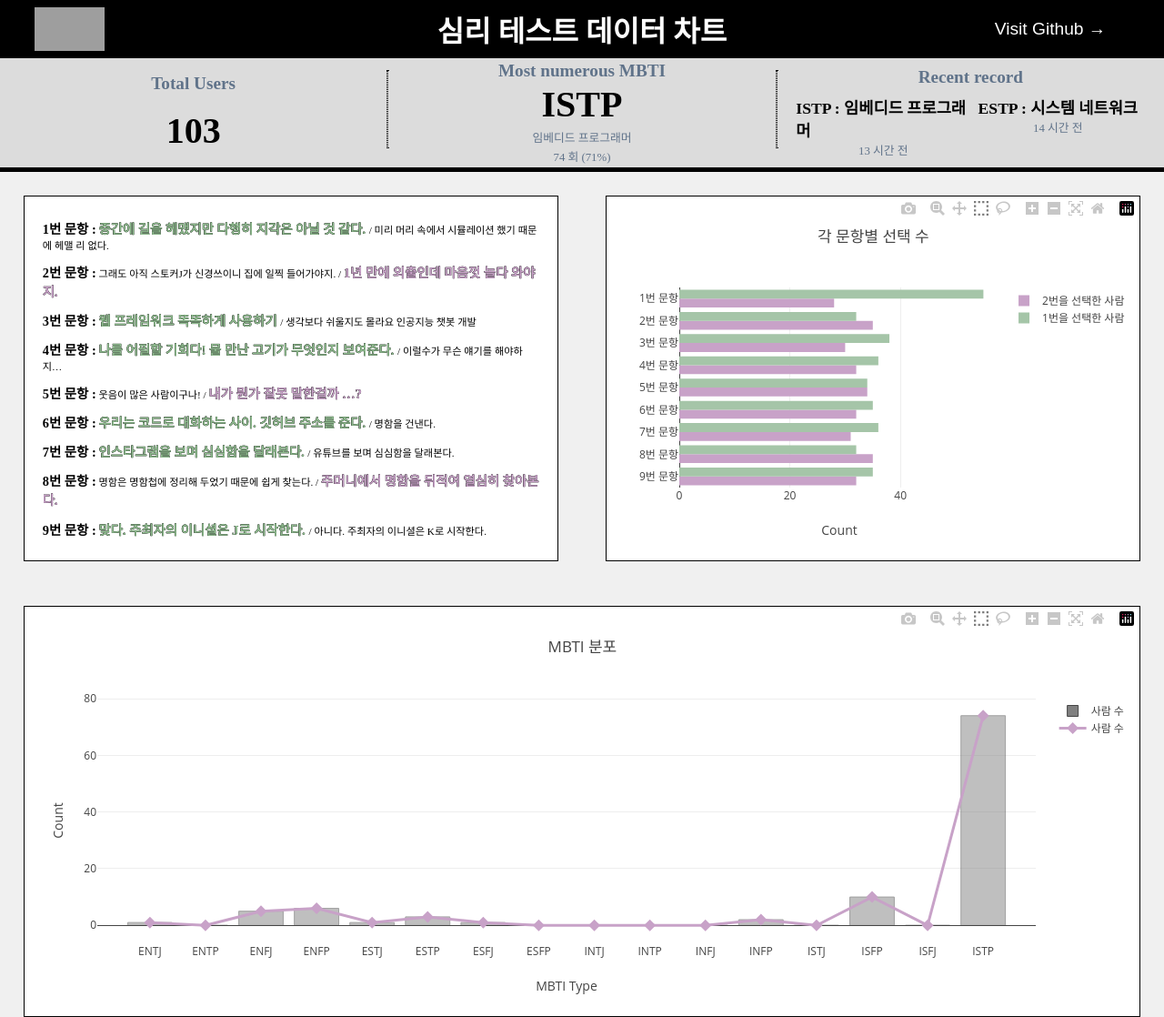
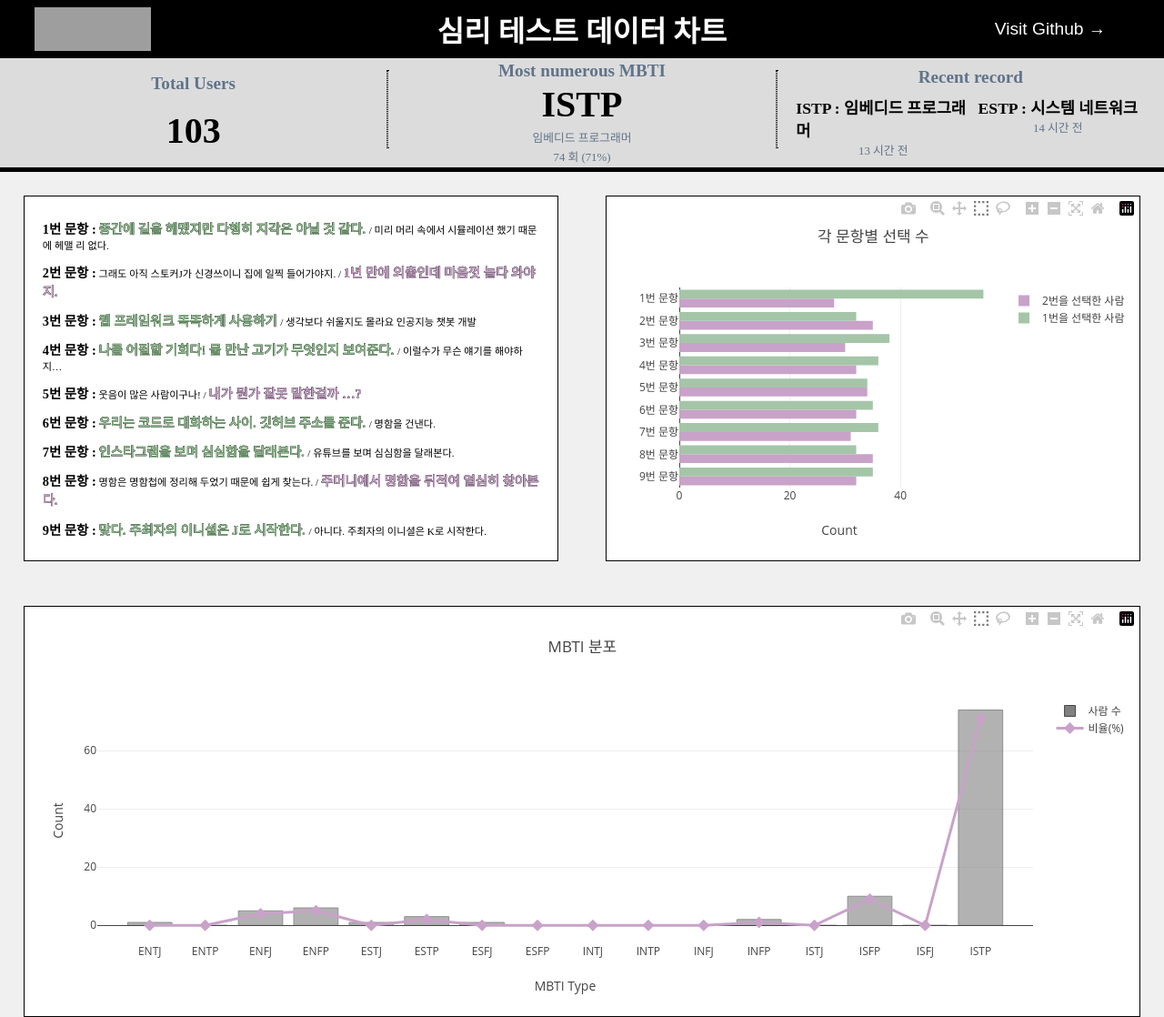
Before and after one commit to KimDuHong/servey_test, a Django app: page /chart/ in a window 1280 px wide. Shown: the whole page at 91% size. Run offline with Django 4.2, Linux system fonts and the light colour scheme; data comes from the database, SQL or seed files in the repository; some libraries are stand-ins or nearby versions; grey boxes are pictures that could not be loaded.

Commit message:
chart page add

```diff
--- a/templates/bar_chart.html
+++ b/templates/bar_chart.html
@@ -61,7 +61,7 @@
       img{
         position:absolute;
         left:2%;
-        width: 6%;
+        width: 10%;
         height: 6%;
         padding:1%
       }
@@ -319,10 +319,12 @@
       var mbti_chartData = {{ mbti_chart_data|safe }};
       var x = [];
       var y = [];
+      var per_y =[];
 
       for (var i = 0; i < mbti_chartData.length; i++) {
         x.push(mbti_chartData[i].mbti);
         y.push(mbti_chartData[i].count);
+        per_y.push(parseInt(mbti_chartData[i].count/{{all_count}}*100));
       }
 
       var trace1 = {
@@ -330,19 +332,19 @@
         y: y,
         type: 'bar',
         name: '사람 수',
+
         marker: {
-          opacity:0.5,
+          opacity:0.6,
           color: 'gray',
           line: {
             width: 1
           }
         },
-
       };
 
       var trace2 = {
         x: x,
-        y: y,
+        y: per_y,
         type: 'scatter',
         mode: 'lines+markers',
         marker: {
@@ -353,7 +355,7 @@
         line: {
           width: 3
         },
-        name: '사람 수'
+        name: '비율(%)',
       };
 
       var mbti_data = [trace1, trace2];
@@ -372,5 +374,6 @@
 
       Plotly.newPlot('bar-charts', mbti_data, mbti_layout);
       Plotly.newPlot('bar-chart', data, layout);
+
   </script>
 </html>
```
